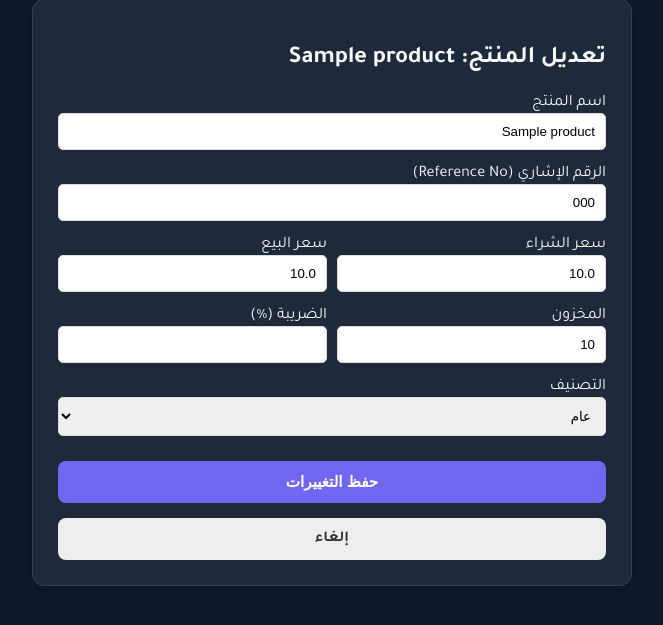
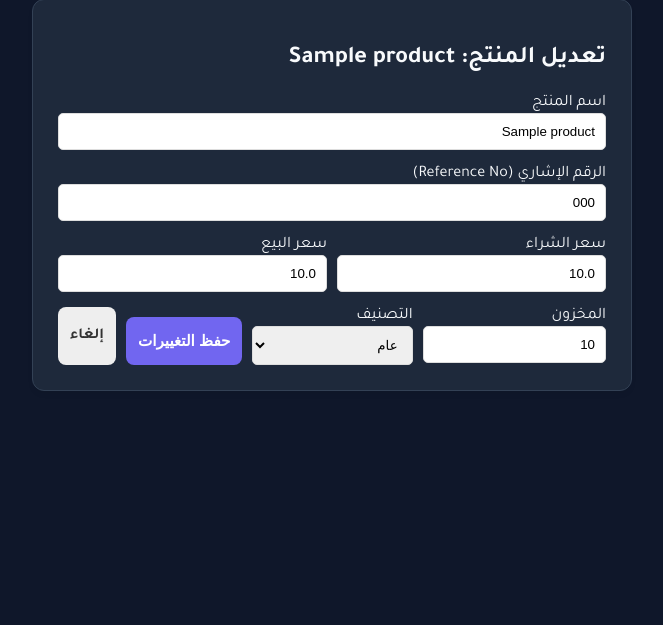
Before and after one commit to Khalidm313/datum_store, a Flask app: template templates/edit_product.html in a window 1280 px wide. Shown: the part 31-656 px from the top of the page, without its empty margins (308-971 px from the left). Run offline with Flask 3, Linux system fonts and the light colour scheme; the template is opened without the code that fills it: values that come from a table or form of the project are taken from there, others are empty; tables that the repository leaves empty hold one stand-in row (values such as "Sample post").

Commit message:
Update edit_product.html

```diff
--- a/templates/edit_product.html
+++ b/templates/edit_product.html
@@ -32,11 +32,7 @@
                 <label>المخزون</label>
                 <input type="number" name="stock" value="{{ product.stock }}" style="width: 100%; padding: 10px; border: 1px solid #ddd; border-radius: 5px;">
             </div>
-            <div style="flex: 1;">
-                <label>الضريبة (%)</label>
-                <input type="number" step="0.1" name="tax" value="{{ product.tax }}" style="width: 100%; padding: 10px; border: 1px solid #ddd; border-radius: 5px;">
-            </div>
-        </div>
+
 
         <div>
             <label>التصنيف</label>
@@ -52,4 +48,5 @@
         <a href="{{ url_for('products') }}" class="btn" style="text-align: center; background: #eee; color: #333; text-decoration: none; padding: 12px;">إلغاء</a>
     </form>
 </div>
+
 {% endblock %}
```
